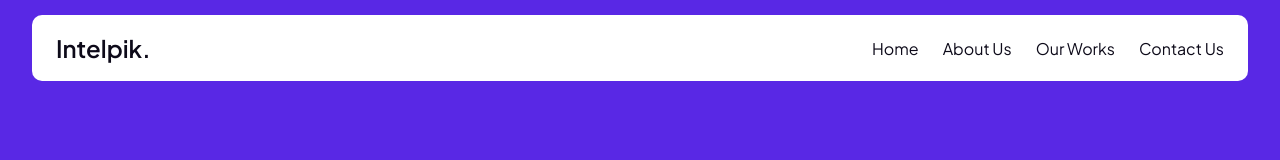
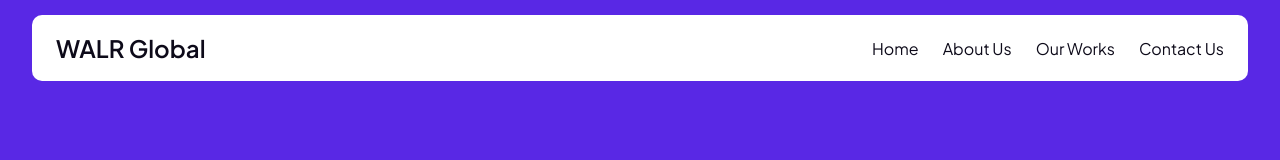
Before and after one commit to WALR-Global/WALR-Global, a Next.js app: page / in a window 1280 px wide. Shown: the top 160 px of the page. Built offline with nearby package versions, Linux system fonts and the light colour scheme.

Commit message:
feat: Edit Name -> WALR

```diff
--- a/components/Navbar/ChildNavbar/index.js
+++ b/components/Navbar/ChildNavbar/index.js
@@ -39,7 +39,7 @@ const ChildNavbar = ({ toggle}) => {
     <Nav  scrollNav={scrollNav} >
       <NavContainer>
         <NavLink href="/">
-         <NavLinkA aria-label="Intelpik Home">{LogoValue === "text" ? <Link href="https://intelpik.com/"><LogoText>Intelpik.</LogoText></Link> :<Logo src={LogoImage.src} alt="logo" />}</NavLinkA>
+         <NavLinkA aria-label="Intelpik Home">{LogoValue === "text" ? <Link href=""><LogoText>WALR Global</LogoText></Link> :<Logo src={LogoImage.src} alt="logo" />}</NavLinkA>
         </NavLink>
         <MobileMenu onClick={toggle}>
           <MenuIcon />
```
